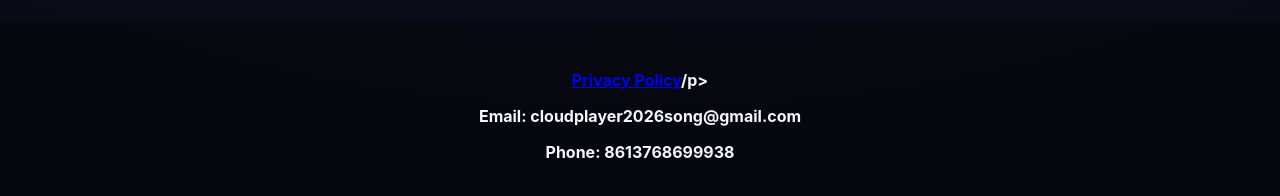
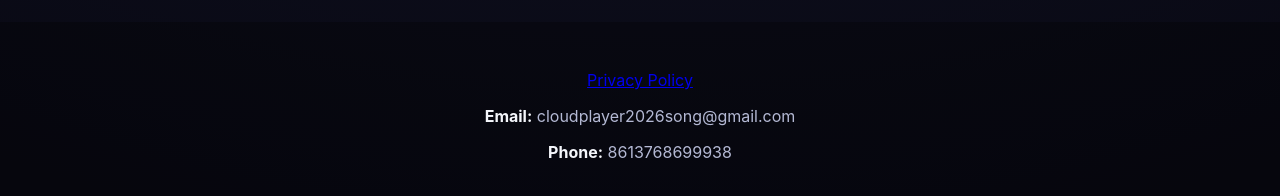
Before and after one commit to XiaoMing-Wang/Cloud-Player, a plain HTML site: page index.html in a window 1280 px wide. Shown: the part 1600-1796 px from the top of the page. Drawn offline with Linux system fonts and the light colour scheme.

Commit message:
Update index.html

```diff
--- a/index.html
+++ b/index.html
@@ -202,7 +202,7 @@
     </main>
 
     <footer>
-      <p><strong><a href="https://shop.cloudplayer.cloud/">Privacy Policy</a>/p>
+      <p><a href="https://shop.cloudplayer.cloud/">Privacy Policy</a></p>
       <p><strong>Email:</strong> cloudplayer2026song@gmail.com</p>
       <p><strong>Phone:</strong> 8613768699938</p>
     </footer>
```
